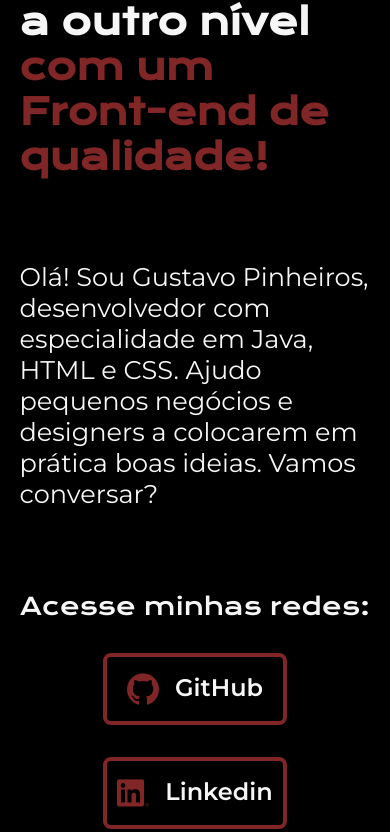
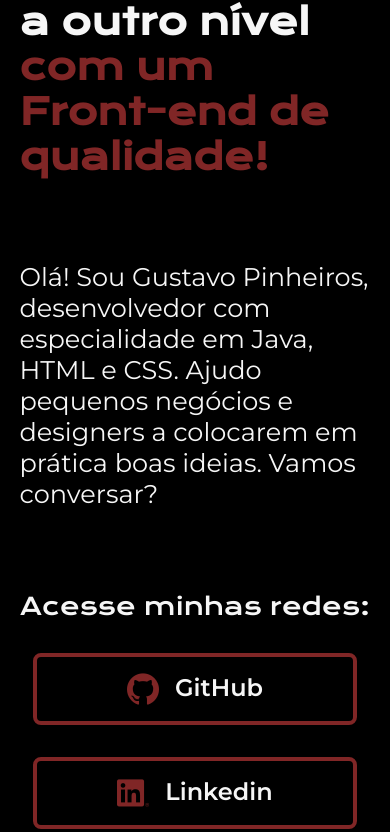
Before and after one commit to GustavoAP1/Apresenta-o, a plain HTML site: page index.html in a window 390 px wide. Shown: the part 407-1239 px from the top of the page. Drawn offline with nearby package versions, Linux system fonts and the light colour scheme.

Commit message:
Melhorando aparência dos botões

```diff
--- a/styles/styles.css
+++ b/styles/styles.css
@@ -134,4 +134,8 @@ body {
     .apresentacao__conteudo{
         width: auto;
     }
+
+    .apresentacao__link__botao {
+        width: 90%;
+    }
 }
```
